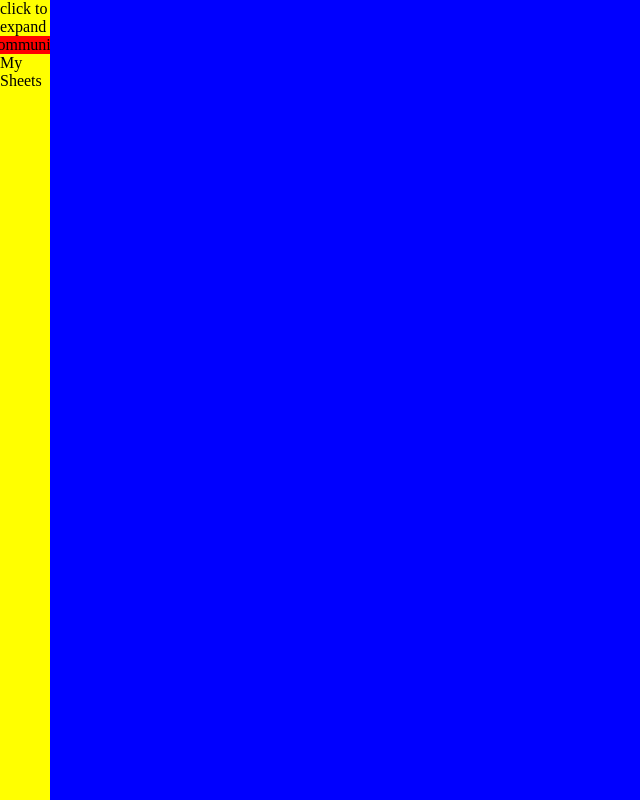
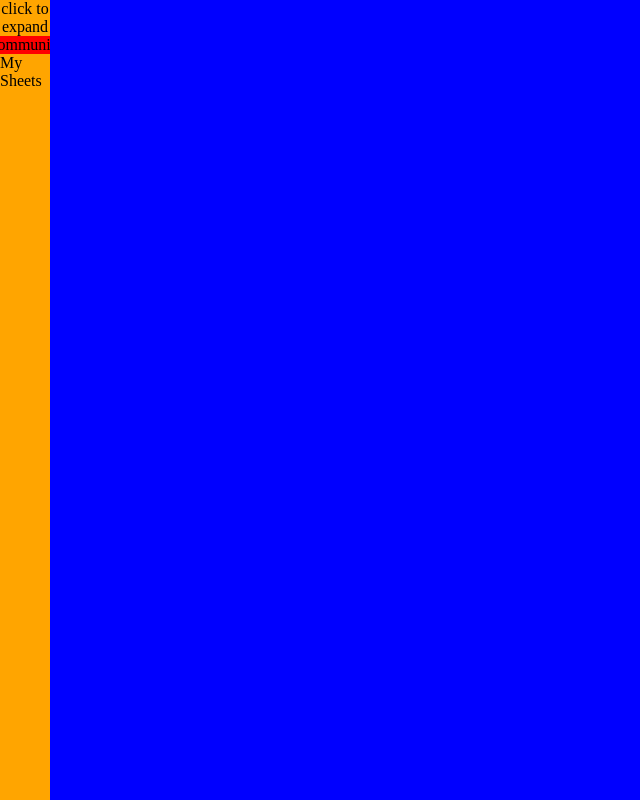
Before and after one commit to mtwangyugeng/orcarino, a Svelte app in the folder client/: page / in a window 1280 px wide. Shown: the whole page, without its empty margins (0-640 px from the left). Built offline with nearby package versions, Linux system fonts and the light colour scheme.

Commit message:
todo: user info

```diff
--- a/client/src/App.svelte
+++ b/client/src/App.svelte
@@ -13,4 +13,14 @@
     margin: 0;
     box-sizing: border-box;
   }
+
+  :global(button), :global(input[type="submit"]), :global(input[type="reset"]) {
+		background: none;
+		color: inherit;
+		border: none;
+		padding: 0;
+		font: inherit;
+		cursor: pointer;
+		outline: inherit;
+	}
 </style>
--- a/client/src/lib/UserFrame/UserBar/UserBar.svelte
+++ b/client/src/lib/UserFrame/UserBar/UserBar.svelte
@@ -8,10 +8,10 @@
     export let barActive = false;
 </script>
 
-<section>
-    <div class=Top on:click={()=>barActive=!barActive}>click to expand</div>
+<section class:BarActive={barActive}>
+    <button class=Top on:click={()=>barActive=!barActive}>click to expand</button>
 
-    <div class=TabContainer class:TabContainerActive={barActive}>
+    <div class=TabContainer>
     {#each tabs as {icon, name},i (name)}
         <div class=Tab class:TabActivated={activatedTabIndex === i} on:click={() => activatedTabIndex = i}>
             {name}
@@ -44,21 +44,28 @@
     .TabActivated {
         background-color: red;
     }
-
+    .Top {
+        display: none;
+    }
     @media (min-width: 600px) {
         section {
             flex-direction: column;
+            background-color: transparent;
         }
         .TabContainer {
             flex-direction: column;
             pointer-events: none;
-            /* opacity: 0; */
+            opacity: 0;
             transition: all 200ms;
             overflow: hidden;
         }
-        .TabContainerActive {
+        .BarActive .TabContainer {
             opacity: 1;
             pointer-events: all;
         }
+
+        .Top {
+            display: block;
+        }
     }
 </style>
--- a/client/src/lib/UserFrame/UserFrame.svelte
+++ b/client/src/lib/UserFrame/UserFrame.svelte
@@ -32,7 +32,7 @@
     }
 
     .BarContainer {
-        background-color: red;
+        /* background-color: red; */
         height: 60px;
 
     }
@@ -49,7 +49,6 @@
         }
         .BarContainer {
             display: block;
-            background-color: red;
             width: 50px;
             height: auto;
 
```
Also changed, not shown: client/src/assets/Components/ImageWithLoading.svelte (added, +53 -0 lines), client/src/lib/UserFrame/UserBar/UserInfo.svelte (added, +19 -0 lines).
